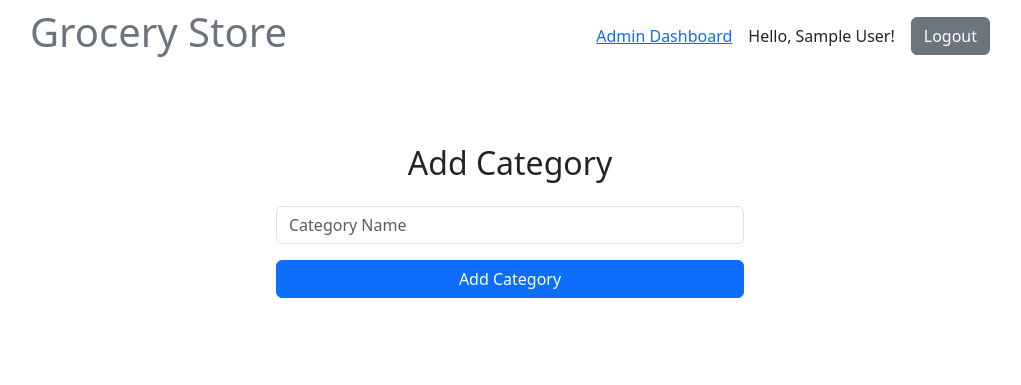
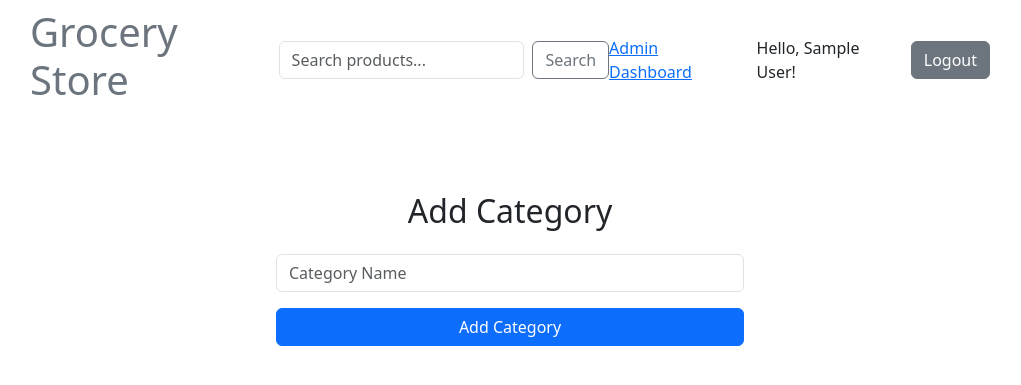
Before and after one commit to r-shafi/grocery-store-dbms, a Flask app: page /admin/category in a window 1280 px wide. Shown: the top 385 px of the page, without its empty margins (130-1151 px from the left). Run offline with Flask 3, Linux system fonts and the light colour scheme; the visitor is signed in with stand-in values (Sample User, id 1).

Commit message:
add searching

```diff
--- a/templates/parent.html
+++ b/templates/parent.html
@@ -19,6 +19,21 @@
       <a href="/" class="text-decoration-none text-secondary">
         <h1>Grocery Store</h1>
       </a>
+      <form
+        action="{{ url_for('public.search') }}"
+        method="GET"
+        class="d-flex align-items-center"
+      >
+        <input
+          type="text"
+          name="query"
+          placeholder="Search products..."
+          class="form-control me-2"
+          aria-label="Search"
+          required
+        />
+        <button type="submit" class="btn btn-outline-secondary">Search</button>
+      </form>
       <div class="d-flex align-items-center gap-3">
         {% if is_admin %}
         <a href="/admin/dashboard">Admin Dashboard</a>
```
